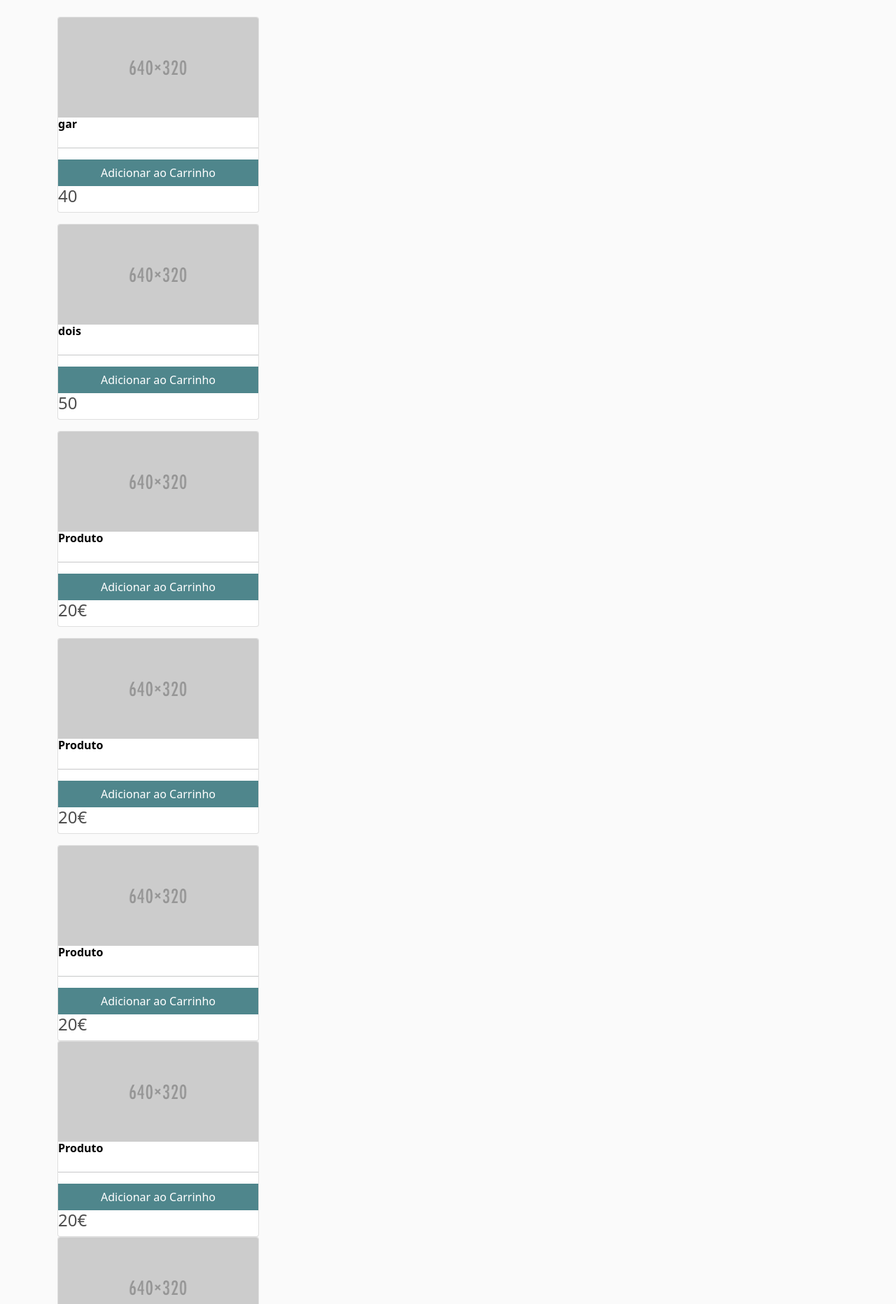
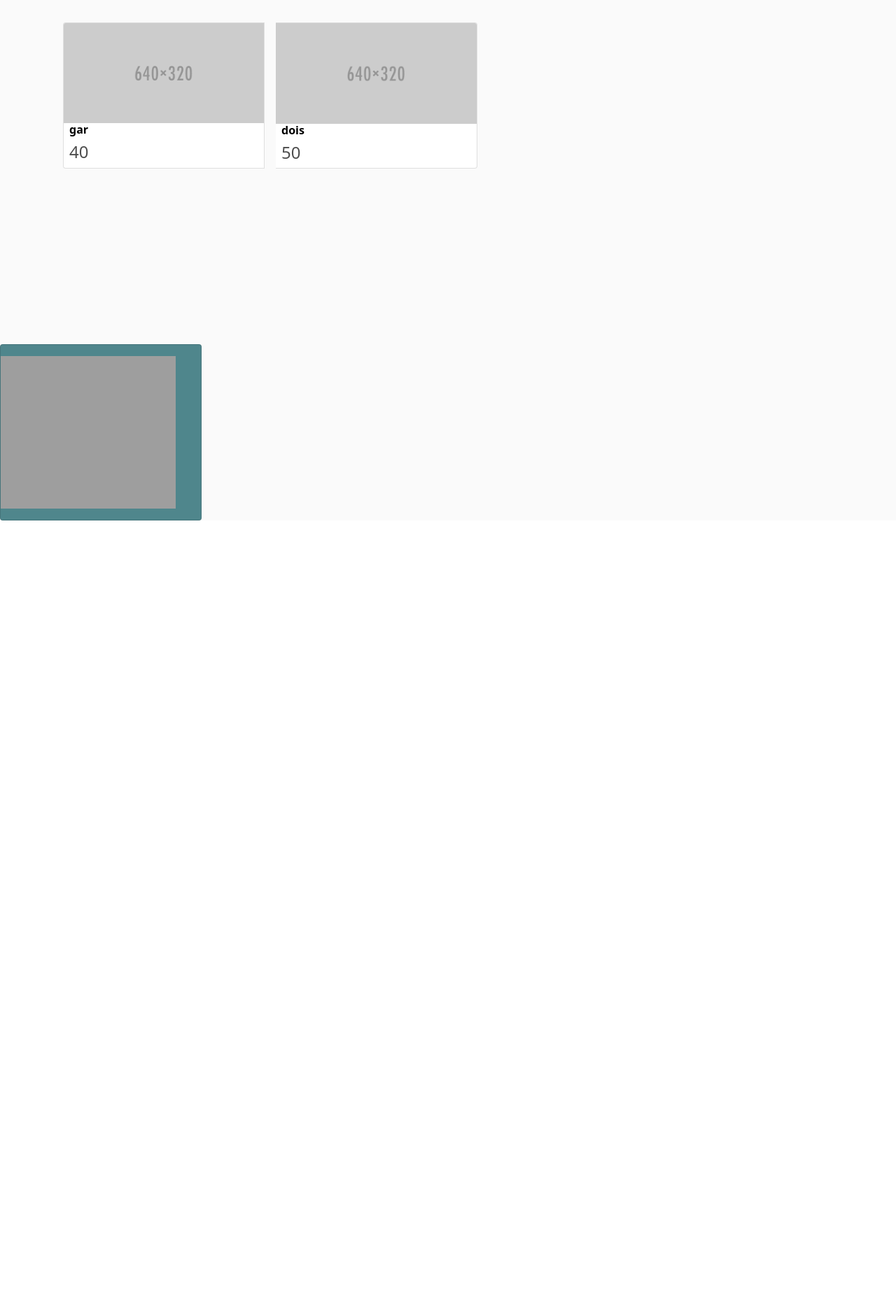
Before and after one commit to filipe-silva-27/projetoDIAM, a Django app: page / in a window 1280 px wide. Shown: the part 56-1920 px from the top of the page at 70% size. After the commit the page ends 800 px from the top, so only its background shows below. Run offline with Django 4.2, Linux system fonts and the light colour scheme; some libraries are stand-ins or nearby versions; grey boxes are pictures that could not be loaded.

Commit message:
models e dados de produtos na pag principal
estava sem net e fiz bue

```diff
--- a/eshop/loja/models.py
+++ b/eshop/loja/models.py
@@ -59,3 +59,10 @@
     nas views por produto = getObjectOR404(Produto, on_delete=models.CASCADE)
     cliente = models.ForeignKey(User, on_delete=models.CASCADE)
  """
+
+class Cart(models.Model):
+    cliente = models.ForeignKey(User, on_delete=models.CASCADE)
+    lista_Produtos = {}
+
+    def adicionaAoCart(produto):
+         lista_Produtos.append(produto)
--- a/eshop/loja/templates/loja/loja.html
+++ b/eshop/loja/templates/loja/loja.html
@@ -4,113 +4,20 @@
 
 {% load static %}
 
-<div class="card-deck">
+<div class="card-group ">
     {% for product in products_list %}
-    <div class="card mb-3">
+    <div class="card m-2 mb-3">
         <img class="card-img-top" src="{%static 'images/placeholder.png' %}">
 
-                <h6><strong> <a class="card-title" href="{% url 'loja:detalheProd' product %}">{{product.nome}}</a></strong></h6>
-                <hr>
-                <button class="btn btn-primary">Adicionar ao Carrinho</button>
-                <!-- <a class="btn btn outline-success" href="#">View</a> -->
-                <h4 style="display:inline-block; float:right">{{product.preco}}</h4>
+                <h6><strong> <a class="card-title ps-2" href="{% url 'loja:detalheProd' product.id %}">{{product.nome}}</a></strong></h6>
+
+                <!-- <a target="_blank" class="btn btn-info pull-right" href="{ url 'loja:addCart' product.id %}">
+                Add cart
+                </a> TIRAR DAQUI POIS È PRECISO PERSONALIZAR PRIMEIRO!!!! USAR ESTE BOTAO NO DETALHE DO PRODUTO-->
+                <h4 class="ps-2" style="display:inline-block; float:right">{{product.preco}}</h4>
 
     </div>
     {% endfor %}
-    <div class="card mb-3">
-        <img class="card-img-top" src="{%static 'images/placeholder.png' %}">
-
-                <h6><strong> <a class="card-title" href="#1">Produto</a></strong></h6>
-                <hr>
-                <button class="btn btn-primary">Adicionar ao Carrinho</button>
-                <!-- <a class="btn btn outline-success" href="#">View</a> -->
-                <h4 style="display:inline-block; float:right">20€</h4>
-
-    </div>
-
-    <div class="card mb-3">
-        <img class="card-img-top" src="{%static 'images/placeholder.png' %}">
-
-                <h6><strong> <a class="card-title" href="#1">Produto</a></strong></h6>
-                <hr>
-                <button class="btn btn-primary">Adicionar ao Carrinho</button>
-                <!-- <a class="btn btn outline-success" href="#">View</a> -->
-                <h4 style="display:inline-block; float:right">20€</h4>
-
-    </div>
-    <div class="card">
-        <img class="card-img-top" src="{%static 'images/placeholder.png' %}">
-
-                <h6><strong> <a class="card-title" href="#1">Produto</a></strong></h6>
-                <hr>
-                <button class="btn btn-primary">Adicionar ao Carrinho</button>
-                <!-- <a class="btn btn outline-success" href="#">View</a> -->
-                <h4 style="display:inline-block; float:right">20€</h4>
-
-    </div>
-    <div class="card">
-        <img class="card-img-top" src="{%static 'images/placeholder.png' %}">
-
-                <h6><strong> <a class="card-title" href="#1">Produto</a></strong></h6>
-                <hr>
-                <button class="btn btn-primary">Adicionar ao Carrinho</button>
-                <!-- <a class="btn btn outline-success" href="#">View</a> -->
-                <h4 style="display:inline-block; float:right">20€</h4>
-
-    </div>
-    <div class="card">
-        <img class="card-img-top" src="{%static 'images/placeholder.png' %}">
-
-                <h6><strong> <a class="card-title" href="#1">Produto</a></strong></h6>
-                <hr>
-                <button class="btn btn-primary">Adicionar ao Carrinho</button>
-                <!-- <a class="btn btn outline-success" href="#">View</a> -->
-                <h4 style="display:inline-block; float:right">20€</h4>
-
-    </div>
-    <div class="card">
-        <img class="card-img-top" src="{%static 'images/placeholder.png' %}">
-
-                <h6><strong> <a class="card-title" href="#1">Produto</a></strong></h6>
-                <hr>
-                <button class="btn btn-primary">Adicionar ao Carrinho</button>
-                <!-- <a class="btn btn outline-success" href="#">View</a> -->
-                <h4 style="display:inline-block; float:right">20€</h4>
-
-    </div>
-    <div class="card">
-        <img class="card-img-top" src="{%static 'images/placeholder.png' %}">
-
-                <h6><strong> <a class="card-title" href="#1">Produto</a></strong></h6>
-                <hr>
-                <button class="btn btn-primary">Adicionar ao Carrinho</button>
-                <!-- <a class="btn btn outline-success" href="#">View</a> -->
-                <h4 style="display:inline-block; float:right">20€</h4>
-
-    </div>
-
-
-
-    <!-- <div class="col-4"lg->
-        <img class="thumbnail" src="{%static 'images/placeholder.png' %}">
-        <div class="box-element product">
-            <h6><strong>Product</strong></h6>
-            <hr>
-            <button class="btm btn-outline-secondary add-btn">Adicionar ao Carrinho</button>
-            <a class="btn btn outline-success" href="#">View</a>
-            <h4 style="display:inline-block; float:right">20€</h4>
-        </div>
-    </div>
-    <div class="col-lg-4">
-        <img class="thumbnail" src="{%static 'images/placeholder.png' %}">
-        <div class="box-element product">
-            <h6><strong>Product</strong></h6>
-            <hr>
-            <button class="btm btn-outline-secondary add-btn">Adicionar ao Carrinho</button>
-            <a class="btn btn outline-success" href="#">View</a>
-            <h4 style="display:inline-block; float:right">20€</h4>
-        </div>
-    </div> -->
 </div>
 
 {% endblock content %}
--- a/eshop/loja/urls.py
+++ b/eshop/loja/urls.py
@@ -1,5 +1,7 @@
 from django.urls import include, path
 from . import views
+from . import models
+
 # (. significa que importa views da mesma directoria)
 
 app_name = 'loja'
@@ -11,5 +13,6 @@
     path('checkout/',views.checkout, name="checkout"),
     path("login/",views.login1,name="login1"),
     path("registo/",views.register,name="register"),
+    path("produto<int:produto_id>/",views.detalheProd,name="detalheProd"),
 
 ]
--- a/eshop/loja/views.py
+++ b/eshop/loja/views.py
@@ -38,3 +38,14 @@
         return HttpResponseRedirect(reverse('loja:index'))
     else:
         return render(request,'loja/registo.html')
+
+"""
+def addCart(request, prod_id):
+    prodAdicionar = Produto.objects.filter(id=prod_id)
+    #se estiver logado:
+    carrinho = Cart.objects.filter(cliente=request.user)
+    carrinho.adicionaAoCart(prodAdicionar)
+    return HttpResponse("Yeahh")
+    #else
+    #return HttpResponseRedirect(reverse('loja:login1'))
+     """
```
